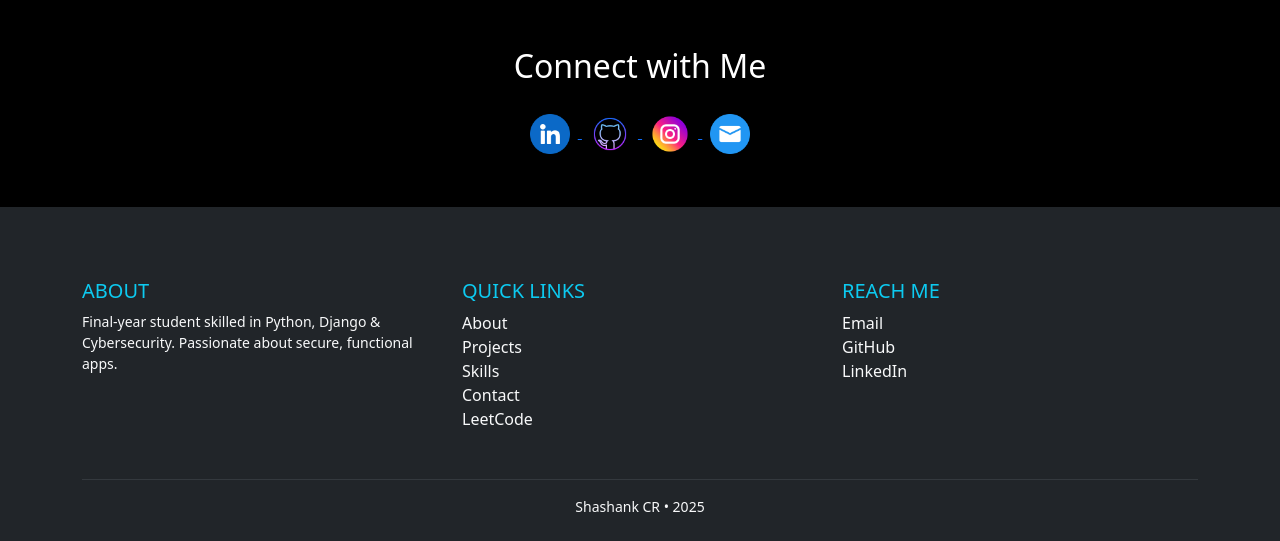
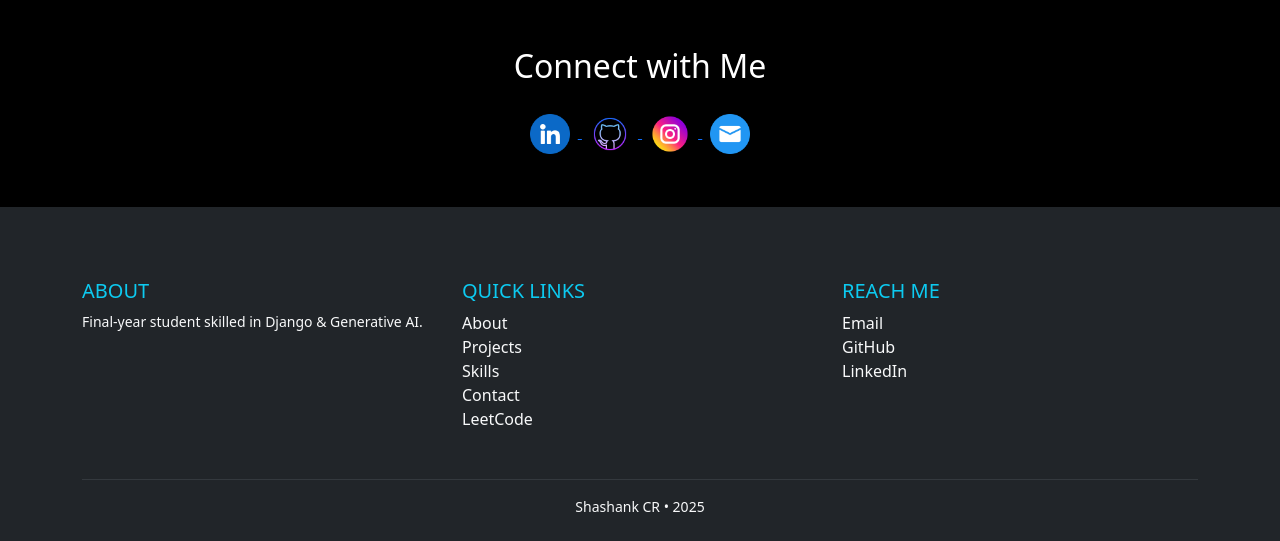
Before and after one commit to Shash1122/portfolio-site, a Django app: page / in a window 1280 px wide. Shown: the part 2328-2869 px from the top of the page. Run offline with Django 5.2, Linux system fonts and the light colour scheme.

Commit message:
Update About section in home.html

```diff
--- a/base/templates/base/home.html
+++ b/base/templates/base/home.html
@@ -202,7 +202,7 @@
       <div class="col-md-4 mb-3">
         <h5 class="text-uppercase text-info">About</h5>
         <p class="text-light small mb-0">
-          Final-year student skilled in Python, Django & Cybersecurity. Passionate about secure, functional apps.
+          Final-year student skilled in Django & Generative AI.
         </p>
       </div>
 
```
